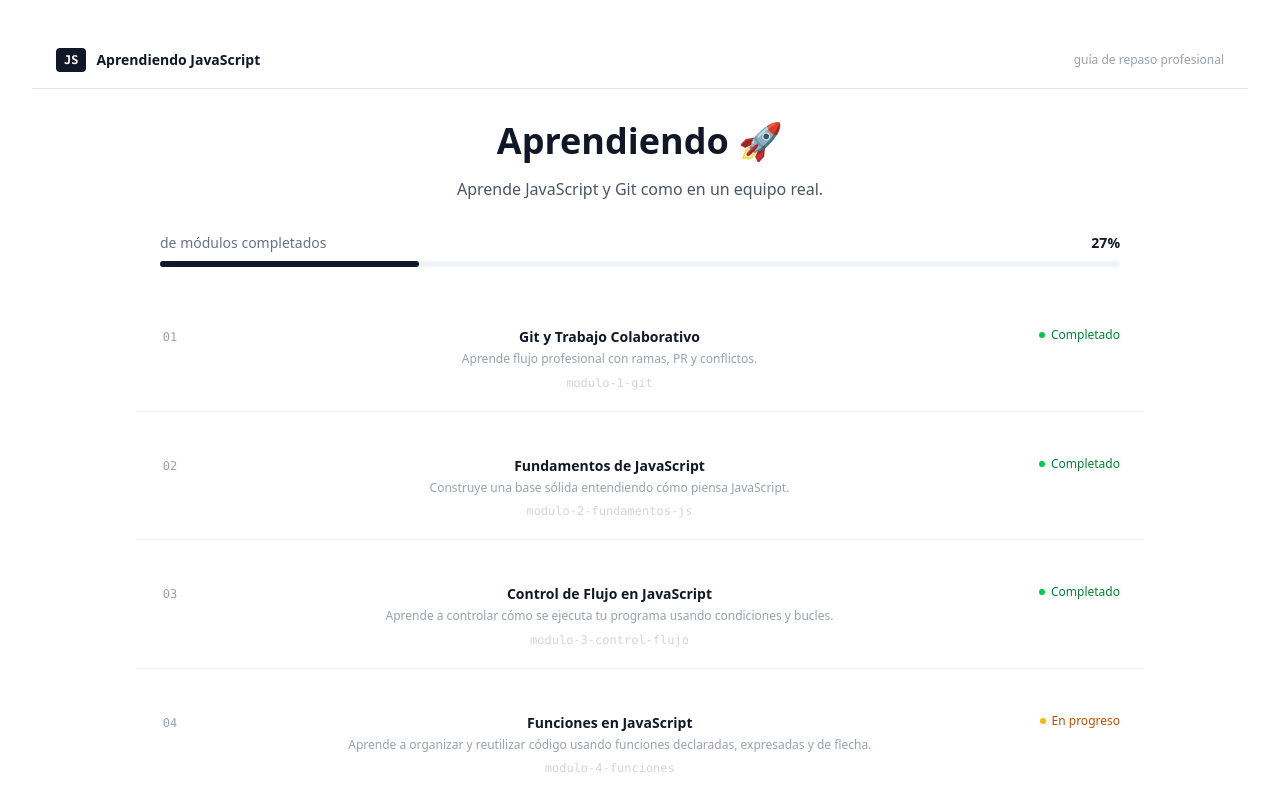
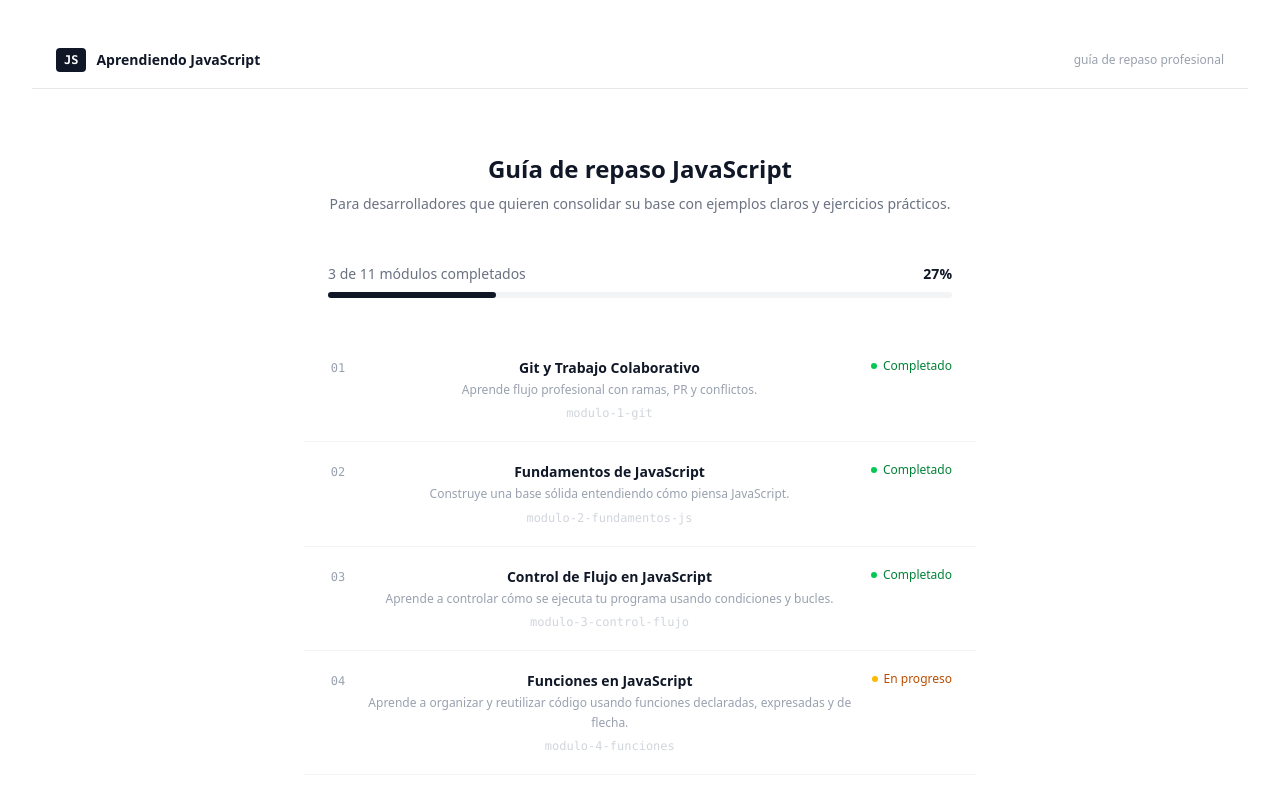
Before and after one commit to Lilopadilla22/Aprendiendo, a React (Vite) app: page / in a window 1280 px wide. Shown: the top 796 px of the page. Built offline with nearby package versions, Linux system fonts and the light colour scheme.

Commit message:
update styles in home

```diff
--- a/src/pages/Home.tsx
+++ b/src/pages/Home.tsx
@@ -5,32 +5,34 @@ import ProgressBar from "../components/ProgressBar";
 
 export default function Home() {
   const totalModules = modulesData.length;
-  const completedModules = Object.values(modulesStatus).filter(
-    (status) => status === "completed"
-  ).length;
-
-  const percentage = Math.round(
-    (completedModules / totalModules) * 100
-  );
+  const completed = Object.values(modulesStatus).filter(s => s === "completed").length;
+  const percentage = Math.round((completed / totalModules) * 100);
 
   return (
-    <div className="max-w-5xl mx-auto p-8">
-      <h1 className="text-4xl font-bold mb-4">
-        Aprendiendo 🚀
-      </h1>
+    <div className="max-w-2xl mx-auto px-6 py-16">
 
-      <p className="text-gray-600 mb-8">
-        Aprende JavaScript y Git como en un equipo real.
-      </p>
+      <div className="mb-12">
+        <h1 className="text-2xl font-bold text-gray-900 mb-2">
+          Guía de repaso JavaScript
+        </h1>
+        <p className="text-sm text-gray-500 leading-relaxed">
+          Para desarrolladores que quieren consolidar su base con ejemplos claros
+          y ejercicios prácticos.
+        </p>
+      </div>
 
-      <ProgressBar percentage={percentage} />
+      <ProgressBar
+        percentage={percentage}
+        completed={completed}
+        total={totalModules}
+      />
 
-      <div className="grid gap-6">
+      <div>
         {modulesData.map((module) => (
           <ModuleCard
             key={module.id}
             module={module}
-            status={modulesStatus[module.id]}
+            status={modulesStatus[module.id] ?? "locked"}
           />
         ))}
       </div>
```
